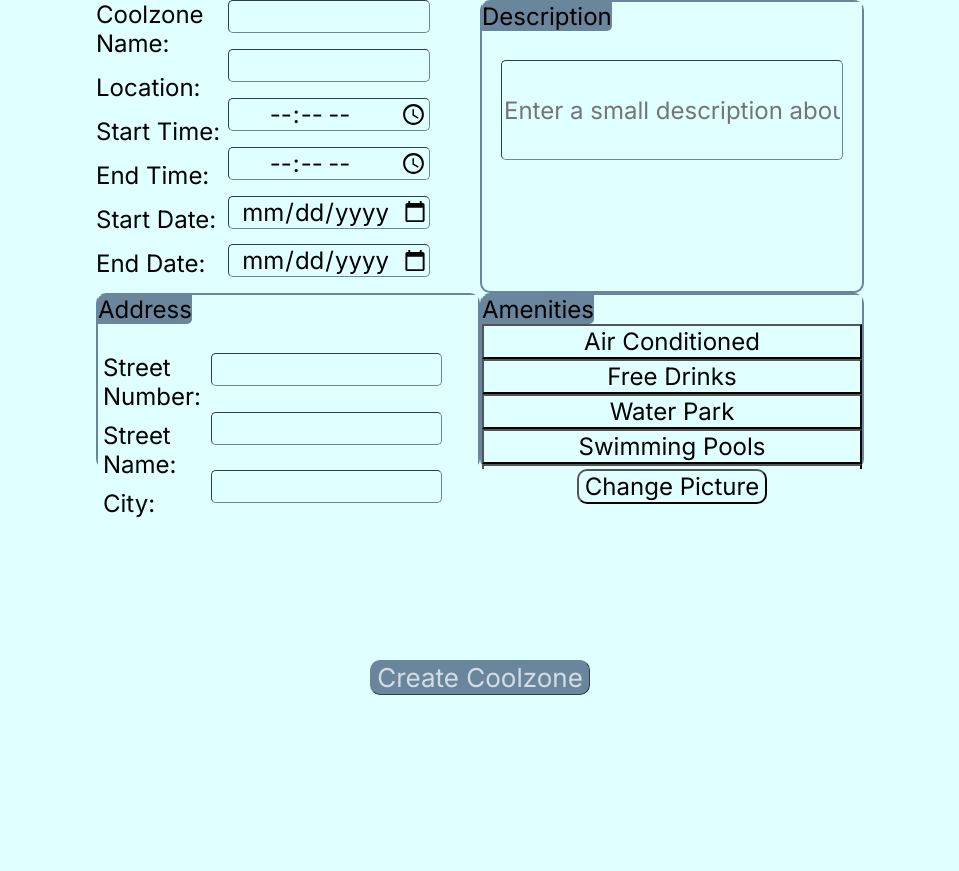
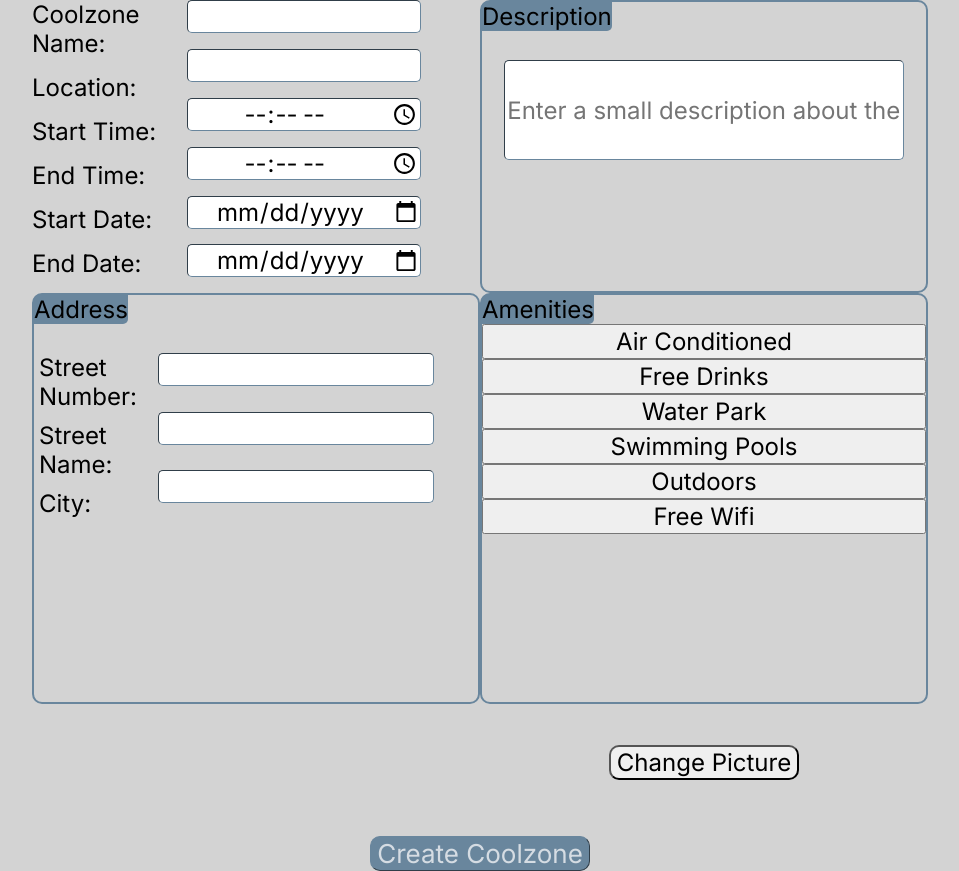
Before and after one commit to dennisdkim/2800-202210-BBY16, a website: page app/html/coolzone.html in a window 1280 px wide. Shown: the whole page, without its empty margins (160-1119 px from the left). Before the commit the page ends 821 px from the top, so only its background shows below. Drawn offline with Linux system fonts and the light colour scheme; no server answers.

Commit message:
css with nav and footer bug fixed. Mobile/desktop

```diff
--- a/app/html/coolzone.html
+++ b/app/html/coolzone.html
@@ -11,7 +11,7 @@
 </head>
 
 <body>
-  <!-- <div id="navbar"></div> -->
+  <div id="navbar"></div>
 
   <div class="container">
     <form class="topContainer" action="/">
@@ -84,8 +84,9 @@
     </div>
   </div>
 
-  <!-- <div id="footer"></div> -->
-  <!-- <script src="/js/nav_footer_loader.js"></script> -->
+  <div id="footer"></div>
+
+  <script src="/js/nav_footer_loader.js"></script>
 </body>
 
 </html>
--- a/public/css/coolzone.css
+++ b/public/css/coolzone.css
@@ -6,6 +6,10 @@
   box-sizing: border-box;
   font-family: 'Inter', sans-serif;
   font-size: 22px;
+}
+
+body{
+  background-color: lightgrey;
 }
 
 .container {
@@ -103,13 +107,11 @@ span {
 @media only screen and (min-width: 615px) {
 * {
   font-size: 24px;
-  background-color: lightcyan;
 }
-
 .container {
   display: grid;
-  grid-template-columns: 20% 30% 30% 20%;
-  grid-template-rows: 50% 30% 30% 30%;
+  grid-template-columns: 15% 35% 35% 15%;
+  grid-template-rows:50% 50% 20% 20%;
 }
 
 .topContainer {
@@ -119,7 +121,7 @@ span {
 
 .addyContainer {
   grid-column: 2 / 3;
-  grid-row: 2 / 3;
+  grid-row: 2 / 4;
 }
 
 .topContainer {
@@ -134,17 +136,18 @@ span {
 
 .amenitiesContainer {
   grid-column: 3 / 4;
-  grid-row: 2 / 3;
+  grid-row: 2 / 4;
 }
 
 .picContainer{
   grid-column: 3 / 4;
-  grid-row: 3 / 4;
+  grid-row: 4 / 5;
+  align-self: center;
 }
 
 .botContainer{
   grid-column: 1 / end;
-  grid-row: 4 / end;
+  grid-row: 5 / end;
 }
 
 }
--- a/public/css/footer.css
+++ b/public/css/footer.css
@@ -1,6 +1,7 @@
 #footer-component {
     height: 80px;
     width: 100%;
+    background-color: white;
     display: flex;
     justify-content: space-around;
     align-items: center;
```
Also changed, not shown: app/html/components/footer.html (+1 -1 lines), app/html/components/navbar.html (+3 -3 lines).
